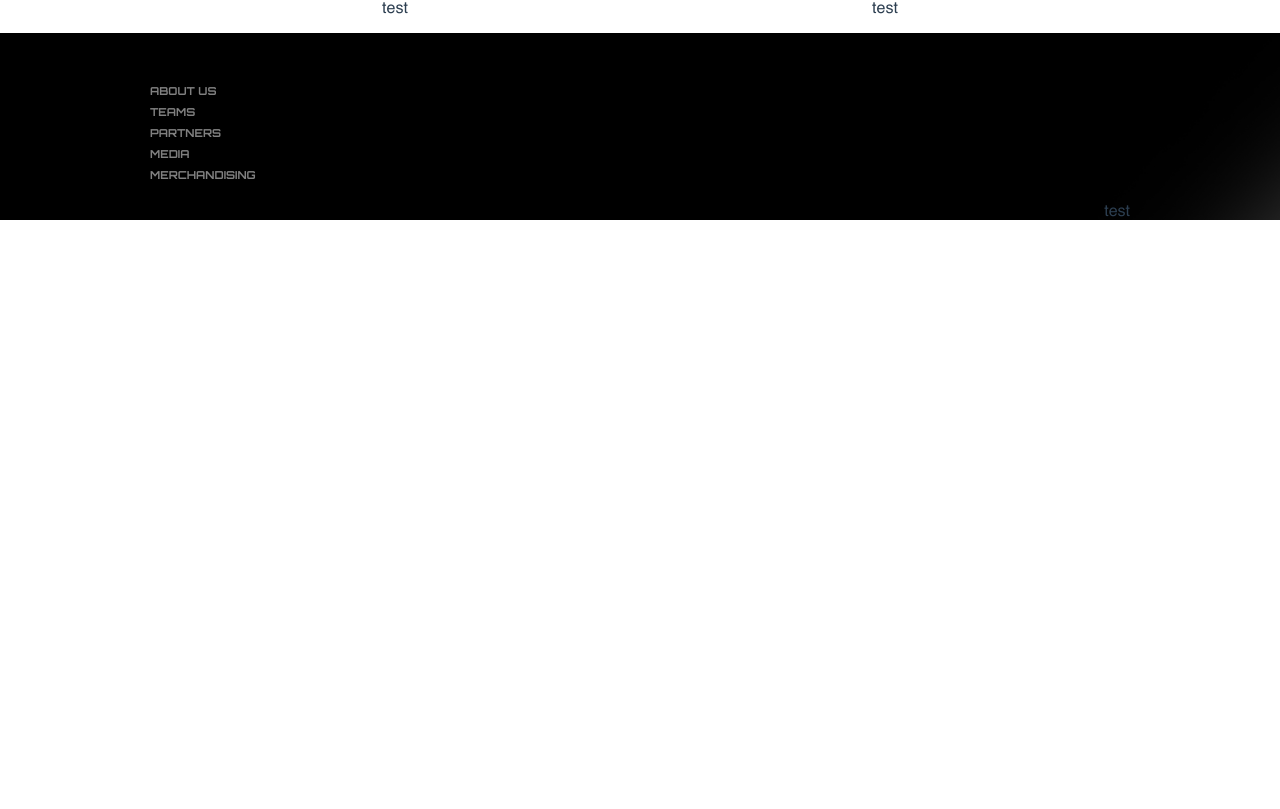
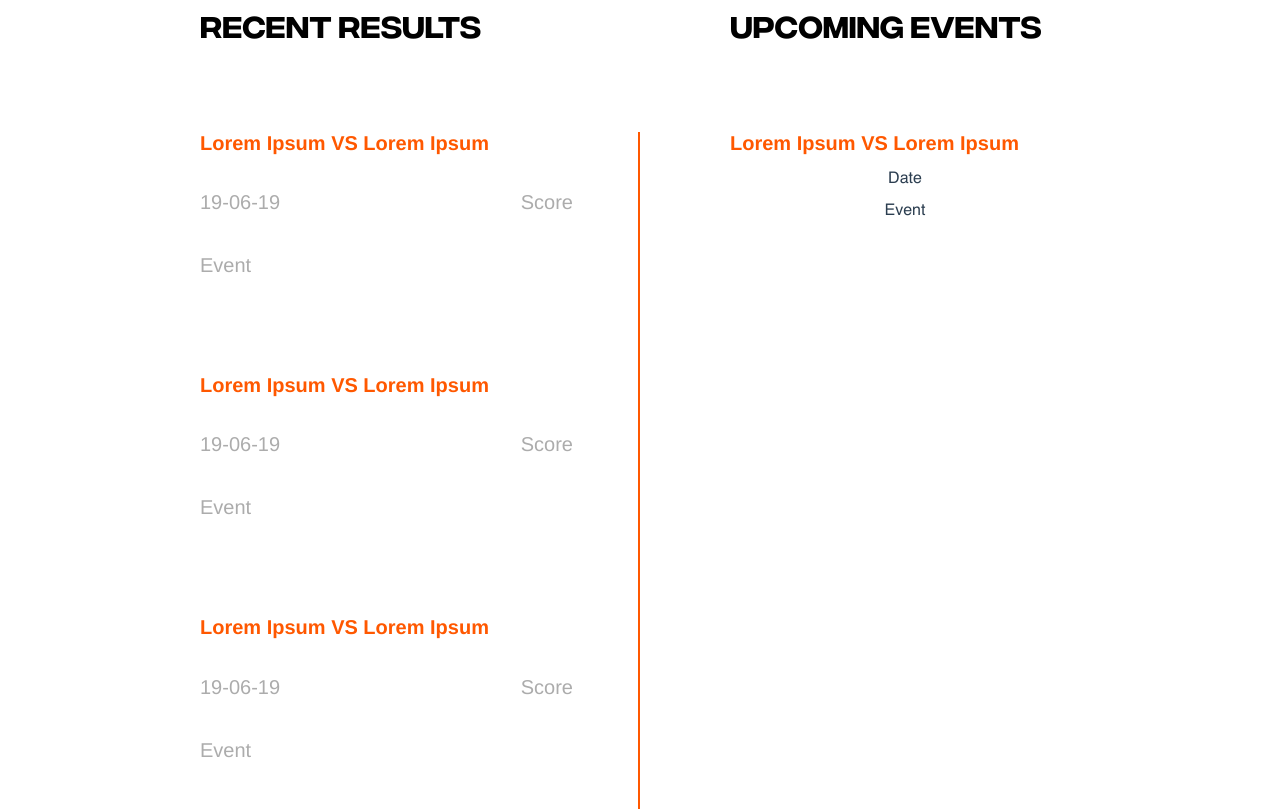
Before and after one commit to MaestroMediaGroupBV/wildfire.gg, a Vue app: page / in a window 1280 px wide. Shown: the part 2891-3700 px from the top of the page. Before the commit the page ends 3111 px from the top, so only its background shows below. Built offline with nearby package versions, Linux system fonts and the light colour scheme.

Commit message:
Add updates

```diff
--- a/src/components/Calendar.vue
+++ b/src/components/Calendar.vue
@@ -2,8 +2,53 @@
   <div>
     <div class="container">
       <div class="grid">
-        <p>test</p>
-        <p>test</p>
+        <div class="recentResults">
+          <h1>RECENT RESULTS</h1>
+          <div class="border">
+            <div class="result">
+              <h2>Lorem Ipsum VS Lorem Ipsum</h2>
+              <div class="resultGrid">
+                <div class="left">
+                  <p>19-06-19</p>
+                  <p>Event</p>
+                </div>
+                <div class="right">
+                  <p>Score</p>
+                </div>
+              </div>
+            </div>
+            <div class="result">
+              <h2>Lorem Ipsum VS Lorem Ipsum</h2>
+              <div class="resultGrid">
+                <div class="left">
+                  <p>19-06-19</p>
+                  <p>Event</p>
+                </div>
+                <div class="right">
+                  <p>Score</p>
+                </div>
+              </div>
+            </div>
+            <div class="result">
+              <h2>Lorem Ipsum VS Lorem Ipsum</h2>
+              <div class="resultGrid">
+                <div class="left">
+                  <p>19-06-19</p>
+                  <p>Event</p>
+                </div>
+                <div class="right">
+                  <p>Score</p>
+                </div>
+              </div>
+            </div>
+          </div>
+        </div>
+        <div class="upcomingEvents">
+          <h1>UPCOMING EVENTS</h1>
+          <h2>Lorem Ipsum VS Lorem Ipsum</h2>
+          <p>Date</p>
+          <p>Event</p>
+        </div>
       </div>
     </div>
   </div>
@@ -18,11 +63,64 @@ export default {
 <style lang="scss" scoped>
 .container {
   padding-top: 100px;
-  padding-left: 150px;
-  padding-right: 150px;
+  padding-left: 200px;
+  padding-right: 200px;
 }
 .grid {
   display: grid;
   grid-template-columns: 1fr 1fr;
 }
+.recentResults {
+  h1 {
+    @include calenderHeader;
+    text-align: left;
+    padding-bottom: 70px;
+  }
+  h2 {
+    @include resultTitle;
+    text-align: left;
+  }
+  .border {
+    border-right: solid $orange-title 2px;
+  }
+  p {
+    @include resultText;
+    display: inline-block;
+  }
+}
+.upcomingEvents {
+  padding-left: 90px;
+  h1 {
+    @include calenderHeader;
+    text-align: left;
+    padding-bottom: 70px;
+  }
+  .border {
+    border-left: solid $orange-title 2px;
+  }
+  h2 {
+    @include resultTitle;
+    text-align: left;
+  }
+}
+.result {
+  padding-bottom: 60px;
+}
+.resultGrid {
+  display: grid;
+  grid-template-columns: 1fr 1fr;
+}
+.left {
+  text-align: left;
+  p {
+    padding-right: 50px;
+  }
+}
+
+.right {
+  text-align: right;
+  p {
+    padding-right: 65px;
+  }
+}
 </style>
--- a/src/global-styles/colors.scss
+++ b/src/global-styles/colors.scss
@@ -2,6 +2,7 @@
 $white: #ffffff;
 $black: #000000;
 $grey: #333333;
+$light-grey: #acacac;
 $orange: #ff7200;
 
 // Hero colors
--- a/src/global-styles/typography.scss
+++ b/src/global-styles/typography.scss
@@ -153,3 +153,26 @@
   font-weight: normal;
   color: $color;
 }
+
+//calendar feed
+
+@mixin calenderHeader($color: $black) {
+  font-size: 30px;
+  font-family: "integral_cfmedium", sans-serif;
+  font-weight: normal;
+  color: $color;
+}
+
+@mixin resultTitle($color: $orange-title) {
+  font-size: 20px;
+  font-family: Helvetica, sans-serif;
+  font-weight: bold;
+  color: $color;
+}
+
+@mixin resultText($color: $light-grey) {
+  font-size: 20px;
+  font-family: Helvetica, sans-serif;
+  font-weight: 200;
+  color: $color;
+}
```
